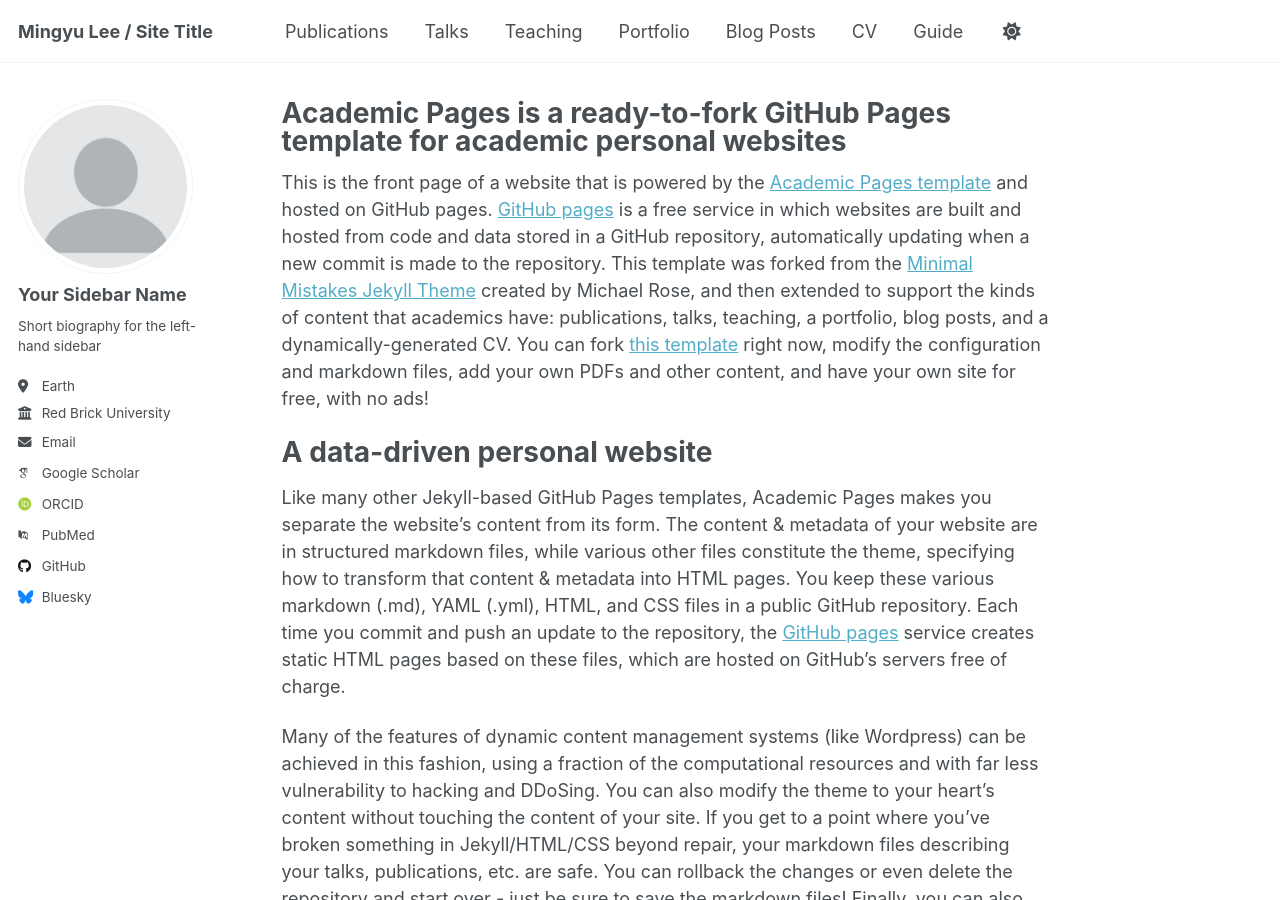
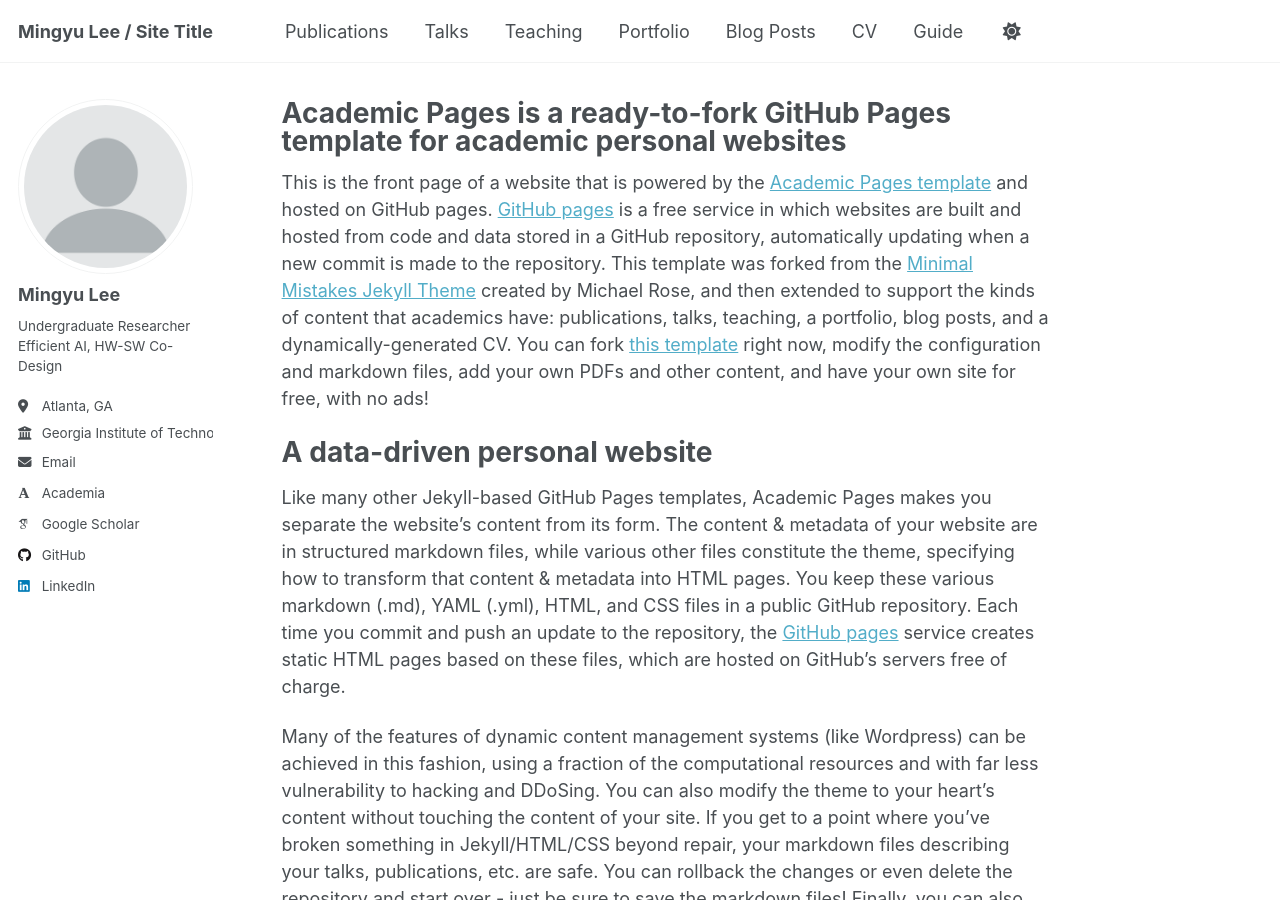
Before and after one commit to mlee864/mlee864.github.io, a Jekyll site: the page built from _pages/about.md, in a window 1280 px wide and 900 px high. Built offline with Jekyll 4.4.1, drawn with Linux system fonts in a browser that asks for light colours; some web fonts are replaced.

Commit message:
Update _config.yml

```diff
--- a/_config.yml
+++ b/_config.yml
@@ -23,22 +23,22 @@ repository               : "mlee864/mlee864.github.io"
 author:
   # Biographic information
   avatar           : "profile.png"
-  name             : "Your Sidebar Name"
+  name             : "Mingyu Lee"
   pronouns         : # example: "she/her"
-  bio              : "Short biography for the left-hand sidebar"
-  location         : "Earth"
-  employer         : "Red Brick University"
-  uri              : # URL
-  email            : "none@example.org"
+  bio              : "Undergraduate Researcher \ Efficient AI, HW-SW Co-Design"
+  location         : "Atlanta, GA"
+  employer         : "Georgia Institute of Technology"
+  uri              : #
+  email            : "mlee864@gatech.edu"
 
   # Academic websites
-  academia         : # URL
+  academia         : "https://openreview.net/profile?id=%7EMingyu_Lee3"
   arxiv            : # URL - Update with the correct link to your profile
-  googlescholar    : "https://scholar.google.com/citations?user=PS_CX0AAAAAJ"
+  googlescholar    : "https://scholar.google.com/citations?user=nAFjba0AAAAJ&hl=ko"
   impactstory      : # URL
-  orcid            : "http://orcid.org/yourorcidurl"
+  orcid            : # "http://orcid.org/yourorcidurl"
   semantic         : # URL
-  pubmed           : "https://www.ncbi.nlm.nih.gov/pubmed/?term=john+snow"
+  pubmed           : # "https://www.ncbi.nlm.nih.gov/pubmed/?term=john+snow"
   researchgate     : # URL
   scopus           : # URL
 
@@ -46,12 +46,12 @@ author:
   bitbucket        : # Username - Update with your username on the site
   codepen          : # Username
   dribbble         : # Username
-  github           : "academicpages"
+  github           : "mlee864"
   kaggle           : # Username
   stackoverflow    : # User number or user number and name (i.e., use "1" or "1/jeff-atwood")
 
   # Social media
-  bluesky          : "bsky.app" # Replace this with you Bluesky username
+  bluesky          : #"bsky.app" # Replace this with you Bluesky username
   facebook         : # Username
   flickr           : # Username
   foursquare       : # Username
@@ -60,7 +60,7 @@ author:
   keybase          : # Username
   instagram        : # Username
   lastfm           : # Username
-  linkedin         : # Username
+  linkedin         : "mingyulee864" # Username
   mastodon         : # URL
   medium           : # URL
   pinterest        : # Username
```
